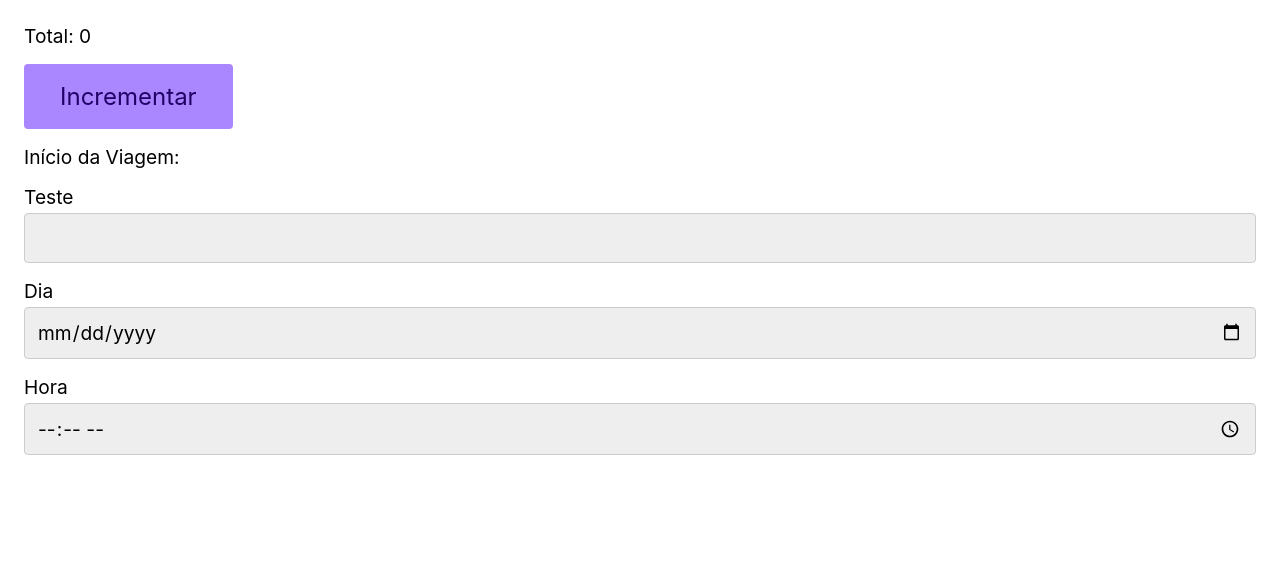
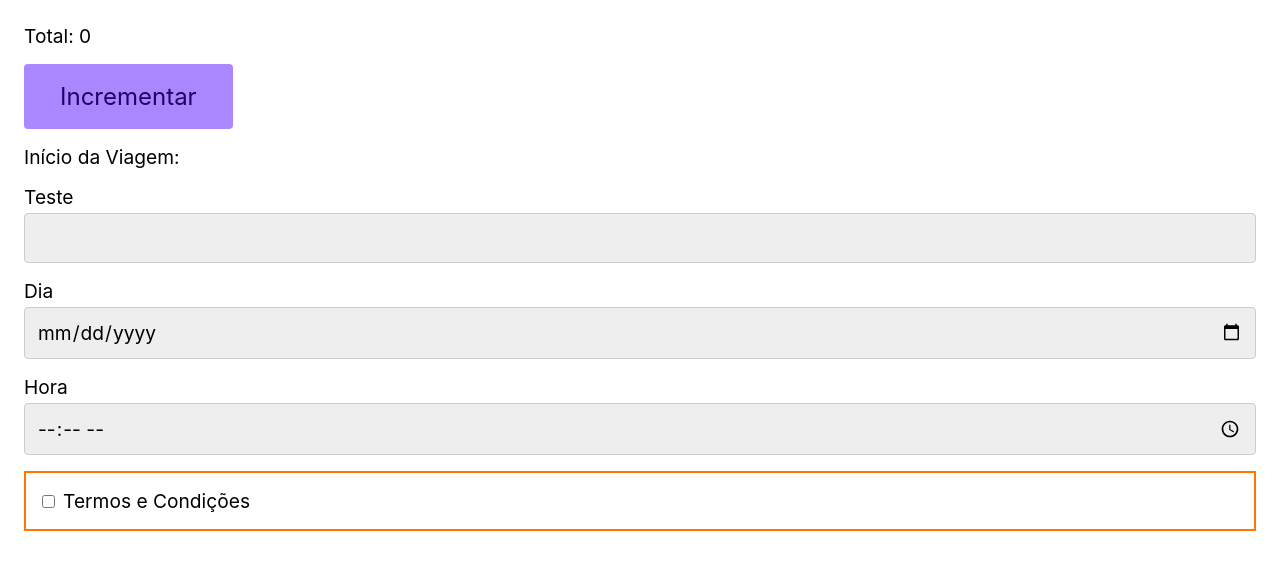
Before and after one commit to PedroPaivaDev/study-origamid-react-typescript, a React app: page / in a window 1280 px wide. Shown: the top 570 px of the page. Built offline with nearby package versions, Linux system fonts and the light colour scheme; the HTML template or start-up script is replaced by a standard one.

Commit message:
class 204: Events must receive a generic type, defining the type of the element that triggers the event

```diff
--- a/src/App.tsx
+++ b/src/App.tsx
@@ -1,6 +1,7 @@
 import React from 'react';
 import Button from './Button';
 import Input from './Input';
+import Checkbox from './Checkbox';
 
 function App() {
   const [total, setTotal] = React.useState(0); //inferencia
@@ -27,6 +28,7 @@ function App() {
       <Input id='teste' label='Teste' />
       <Input value={date} onChange={(e) => setDate(e.currentTarget.value)} id='day' label='Dia' type='date' />
       <Input id='hour' label='Hora' type='time' />
+      <Checkbox label='Termos e Condições'/>
     </div>
   );
 }
--- /dev/null
+++ b/src/Checkbox.tsx
@@ -0,0 +1,21 @@
+import React from 'react'
+
+const Checkbox = ({label}:{label:string}) => {
+  const [value, setValue] = React.useState(false);
+
+  const handleChange:React.ChangeEventHandler<HTMLInputElement> = (event) => {
+    setValue(event.currentTarget.checked);
+  }
+
+  return (
+    <label style={{
+      padding: '1rem',
+      border: value ? '2px solid #8D2' : '2px solid #F70'
+    }}>
+      <input type="checkbox" checked={value} onChange={handleChange}/>
+      {label}
+    </label>
+  )
+}
+
+export default Checkbox
```
